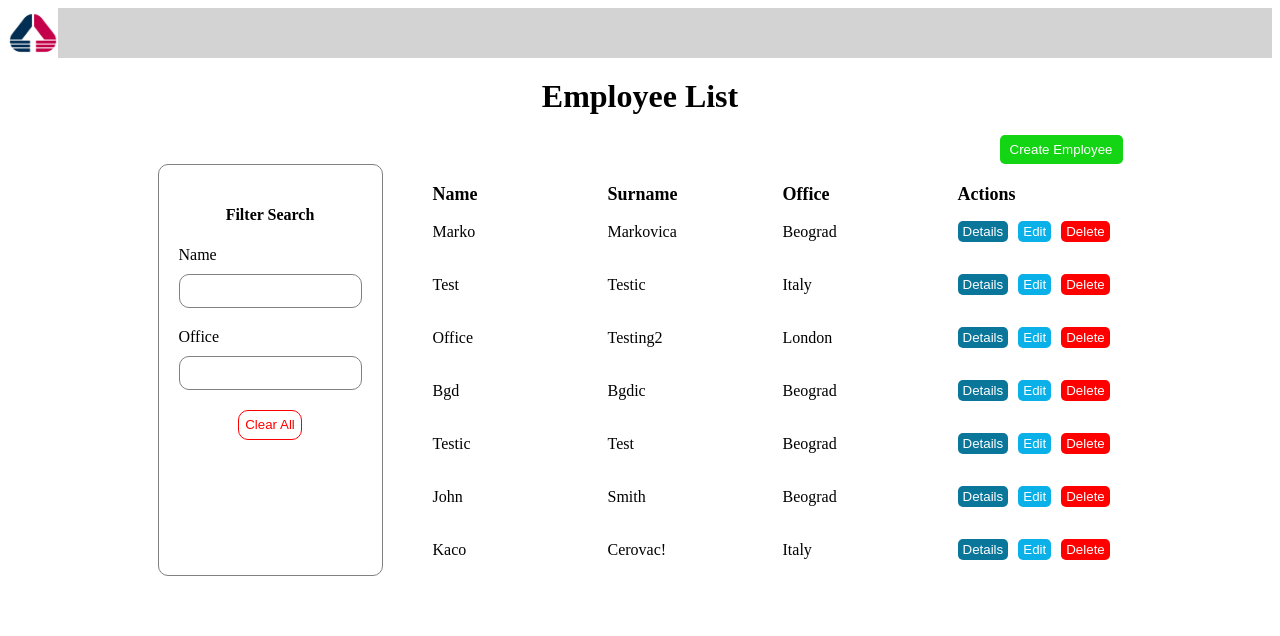
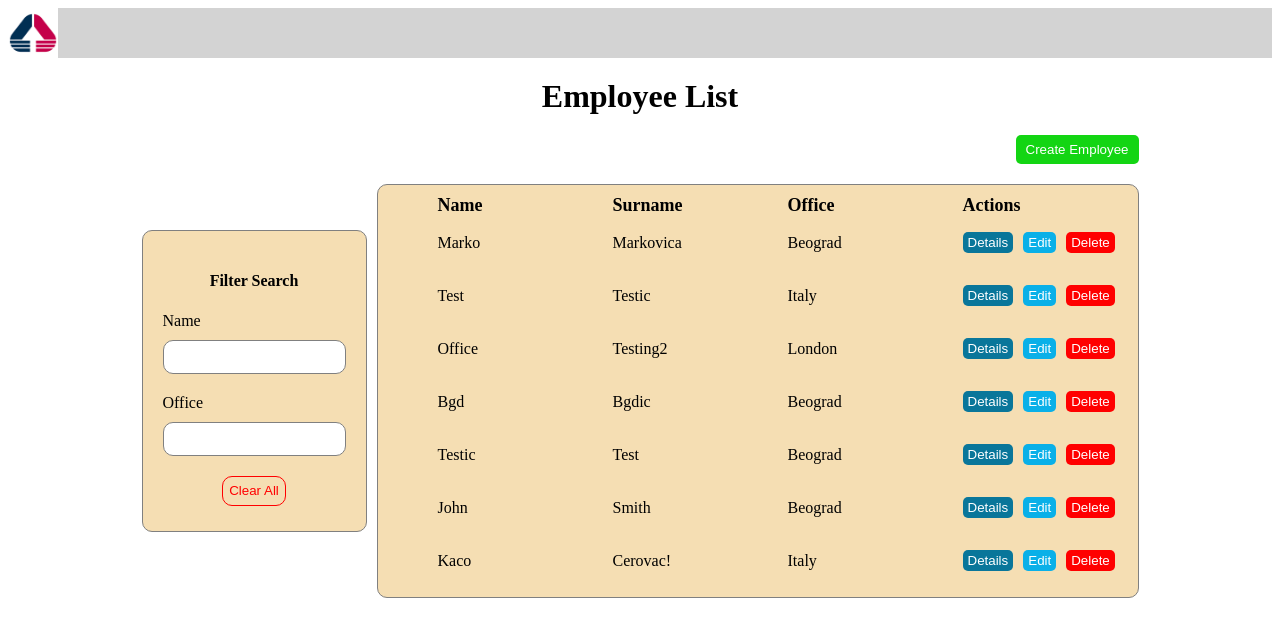
Before and after one commit to Spasoje994/myApp, an Angular app: page /home in a window 1280 px wide. Shown: the top 636 px of the page. Built offline with nearby package versions, Linux system fonts and the light colour scheme; data requests are answered from the project's data file.

Commit message:
small fixes

```diff
--- a/src/app/features/employee-create-edit/employee-create-edit.component.scss
+++ b/src/app/features/employee-create-edit/employee-create-edit.component.scss
@@ -10,7 +10,7 @@ h1 {
   justify-content: center;
   width: 500px;
   padding: 10px;
-  background-color: lightgray;
+  background-color: wheat;
   border-radius: 10px;
 
   .form-row {
--- a/src/app/features/employee-create-edit/employee-create-edit.component.ts
+++ b/src/app/features/employee-create-edit/employee-create-edit.component.ts
@@ -4,7 +4,6 @@ import {
   Validators,
   FormArray,
   FormControl,
-  AbstractControl,
 } from '@angular/forms';
 import { ActivatedRoute, Router } from '@angular/router';
 import { Employee } from 'src/app/interface/employee';
@@ -50,7 +49,6 @@ export class EmployeeCreateEditComponent implements OnInit {
   ) {}
 
   ngOnInit(): void {
-    // this.employeeForm.get('office')?.setValue(null);
     this.employeeId = this.route.snapshot.params['id'];
     let empDetails = this.route.snapshot.url[0].path;
     if (this.employeeId) {
@@ -87,7 +85,6 @@ export class EmployeeCreateEditComponent implements OnInit {
   }
 
   addPhone() {
-    // const control = new FormControl<null | string>(phone ?? null);
     const control = new FormControl(null, Validators.required);
     (<FormArray>this.employeeForm.get('phone')).push(control);
   }
@@ -114,7 +111,6 @@ export class EmployeeCreateEditComponent implements OnInit {
       });
     } else {
       let formValue: Employee = {
-        // id: this.randomId.toString() ,
         id: form.id,
         name: form.name,
         surname: form.surname,
--- a/src/app/features/employees/employees.component.scss
+++ b/src/app/features/employees/employees.component.scss
@@ -22,11 +22,15 @@
   width: 100%;
   height: 100%;
   display: flex;
+  align-items: center;
 
   .filter-container {
     border: 1px solid gray;
     border-radius: 10px;
     padding: 20px;
+    height: 260px;
+    background-color: wheat;
+    margin-right: 10px;
 
     h4 {
       text-align: center;
@@ -66,6 +70,10 @@
     flex-direction: column;
     margin-top: 20px;
     width: 100%;
+    background-color: wheat;
+    padding: 10px;
+    border-radius: 10px;
+    border: 1px solid gray;
 
     .header {
       display: flex;
--- a/src/app/features/employees/employees.component.ts
+++ b/src/app/features/employees/employees.component.ts
@@ -4,7 +4,7 @@ import { Router } from '@angular/router';
 import { Subject, takeUntil } from 'rxjs';
 import { Employee } from 'src/app/interface/employee';
 import { EmployeeService } from 'src/app/services/employee.service';
-import { filter, debounceTime, distinctUntilChanged } from 'rxjs/operators';
+import { debounceTime, distinctUntilChanged } from 'rxjs/operators';
 @Component({
   selector: 'app-employees',
   templateUrl: './employees.component.html',
@@ -30,12 +30,8 @@ export class EmployeesComponent implements OnInit, OnDestroy {
     this.getEmployees();
     // this.filterSearch();
     this.searchForm.valueChanges
-      .pipe(
-        debounceTime(300),
-        distinctUntilChanged(),
-        filter((values: any) => values.name.length || values.office.length)
-      )
-      .subscribe((filteredValues: Employee) => {
+      .pipe(takeUntil(this.destroy$), debounceTime(300), distinctUntilChanged())
+      .subscribe((filteredValues: any) => {
         this.filterSearch(filteredValues);
       });
   }
@@ -63,7 +59,6 @@ export class EmployeesComponent implements OnInit, OnDestroy {
   }
 
   onDelete(employee: Employee) {
-    console.log('employee:', employee.id);
     this.employeeService.deleteEmployee(employee).subscribe(() => {
       this.filteredEmployees = this.filteredEmployees.filter(
         (e: Employee) => e.id !== employee.id
@@ -90,8 +85,12 @@ export class EmployeesComponent implements OnInit, OnDestroy {
     if (filterValue.name.length >= 3 || filterValue.office.length >= 3) {
       this.filteredEmployees = this.employees.filter((employee: Employee) => {
         return (
-          employee.name.toLowerCase().includes(filterValue.name) &&
-          employee.office.name.toLowerCase().includes(filterValue.office)
+          employee.name
+            .toLowerCase()
+            .includes(filterValue.name.toLowerCase()) &&
+          employee.office.name
+            .toLowerCase()
+            .includes(filterValue.office.toLowerCase())
         );
       });
     } else if (filterValue.name.length < 3 || filterValue.office.length < 3) {
```
